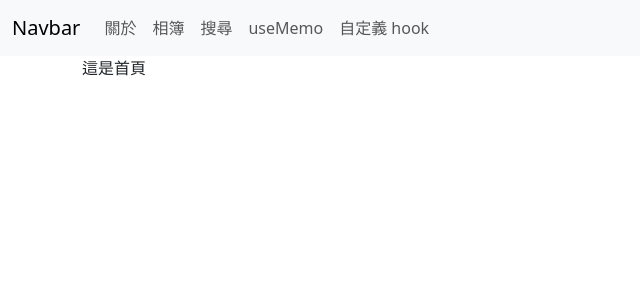
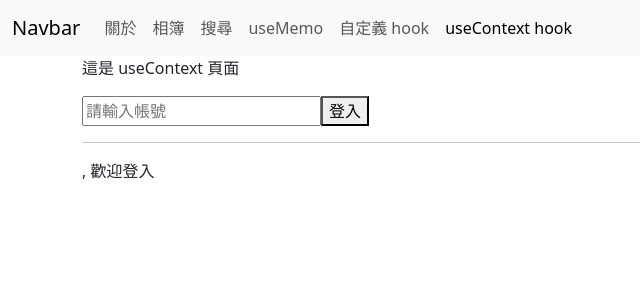
Before and after one commit to jerry83314/restaurant, a React (Vite) app: page /usecontext in a window 1280 px wide. Before the commit this address led to /. Shown: the top 300 px of the page, without its empty margins (0-640 px from the left). Built offline with nearby package versions, Linux system fonts and the light colour scheme.

Commit message:
createContext & useContext

```diff
--- a/src/App.jsx
+++ b/src/App.jsx
@@ -4,7 +4,7 @@ import viteLogo from '/vite.svg'
 // import './App.css'
 import Navbar from './assets/components/Navbar'
 import { Route, Routes, Outlet } from 'react-router-dom'
-import { Home, About, AlbumLayout, AlbumIndex, AlbumPhoto, AlbumSearch, NotFound, UseMemo, CustomHook } from './pages'
+import { Home, About, AlbumLayout, AlbumIndex, AlbumPhoto, AlbumSearch, NotFound, UseMemo, CustomHook, UseContext } from './pages'
 
 function App() {
   return (
@@ -21,6 +21,7 @@ function App() {
           </Route>
           <Route path="/usememo" element={<UseMemo/>}></Route>
           <Route path="/customhook" element={<CustomHook/>}></Route>
+          <Route path="usecontext" element={<UseContext/>}></Route>
           <Route path="*" element={<NotFound/>}></Route>
         </Routes>
       </div>
--- a/src/assets/components/Navbar.jsx
+++ b/src/assets/components/Navbar.jsx
@@ -30,6 +30,9 @@ export default function Navbar() {
                   <li className="nav-item">
                     <NavLink to="/customhook" className="nav-link">自定義 hook</NavLink>
                   </li>
+                  <li className="nav-item">
+                    <NavLink to="/usecontext" className="nav-link">useContext hook</NavLink>
+                  </li>
                 </ul>
               </div>
             </div>
--- /dev/null
+++ b/src/context/userContext.jsx
@@ -0,0 +1,5 @@
+import { createContext } from "react";
+
+const UserContext = createContext({});
+
+export default UserContext;
--- a/src/pages/index.jsx
+++ b/src/pages/index.jsx
@@ -7,6 +7,7 @@ import AlbumSearch from "./AlbumSearch";
 import NotFound from "./NotFound";
 import UseMemo from "./reactClass/UseMemo";
 import CustomHook from "./reactClass/CustomHook";
+import UseContext from "./reactClass/UseContext";
 
 export {
   Home,
@@ -17,5 +18,6 @@ export {
   AlbumSearch,
   NotFound,
   UseMemo,
-  CustomHook
+  CustomHook,
+  UseContext
 }
--- /dev/null
+++ b/src/pages/reactClass/UseContext.jsx
@@ -0,0 +1,19 @@
+import { useState, useEffect, createContext } from "react";
+import LoginForm from "./components/LoginForm";
+import Greeting from "./components/Greeting";
+import UserContext from "../../context/userContext";
+
+export default function UseContext() {
+  const [username, Setusername] = useState('');
+
+  return(
+    <>
+      <UserContext.Provider value={{username, Setusername}}>
+      <p>這是 useContext 頁面</p>
+      <LoginForm/>
+      <hr />
+      <Greeting/>
+      </UserContext.Provider>
+    </>
+  )
+}
--- /dev/null
+++ b/src/pages/reactClass/components/Greeting.jsx
@@ -0,0 +1,12 @@
+import { useState, useContext } from "react";
+import UserContext from "../../../context/userContext";
+
+export default function Greeting() {
+  const { username } = useContext(UserContext)
+
+  return(
+    <>
+      <p>{username} , 歡迎登入</p>
+    </>
+  )
+}
--- /dev/null
+++ b/src/pages/reactClass/components/LoginForm.jsx
@@ -0,0 +1,14 @@
+import { useState, useContext } from "react"
+import UserContext from "../../../context/userContext"
+
+export default function LoginForm() {
+  const { username, Setusername } = useContext(UserContext)
+
+  return(
+    <>
+      <p>{username}</p>
+      <input type="text" value={username} placeholder="請輸入帳號" onChange={(e) => { Setusername(e.target.value) } } />
+      <button type="button">登入</button>
+    </>
+  )
+}
```
